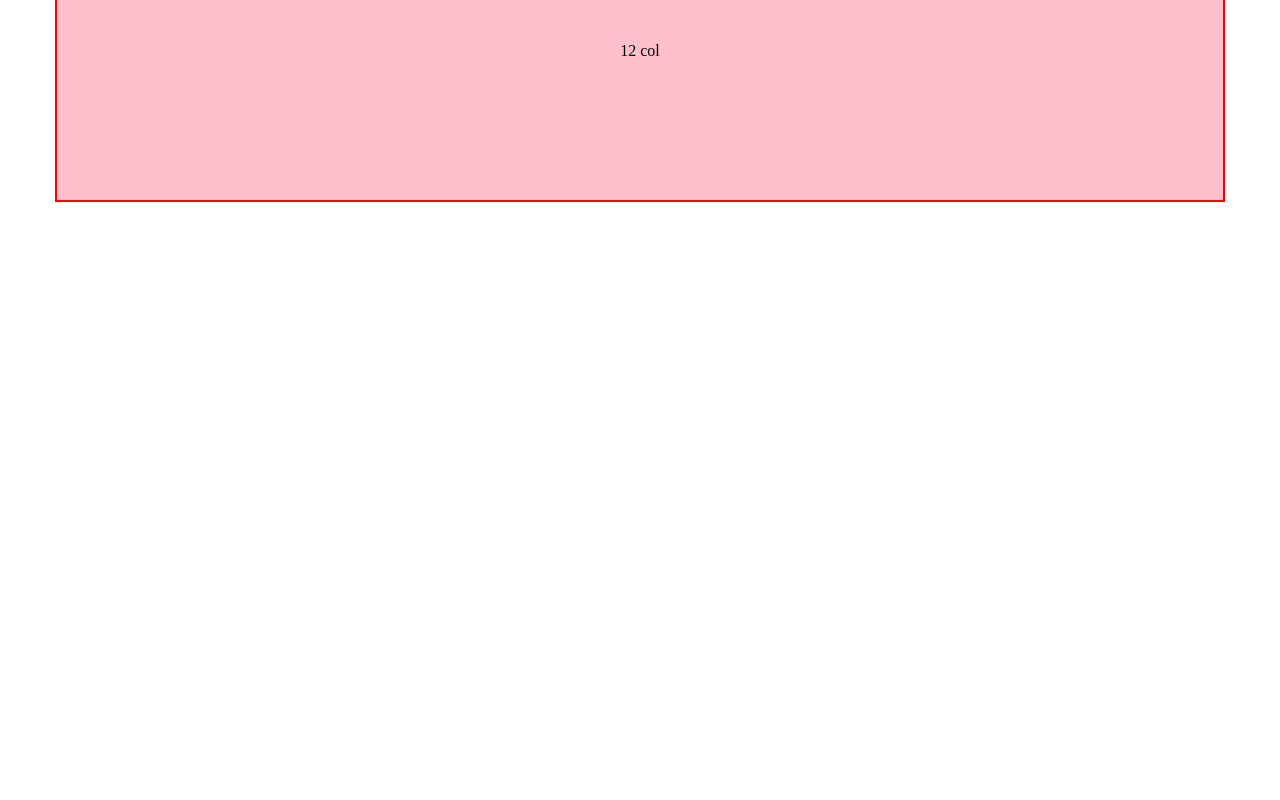
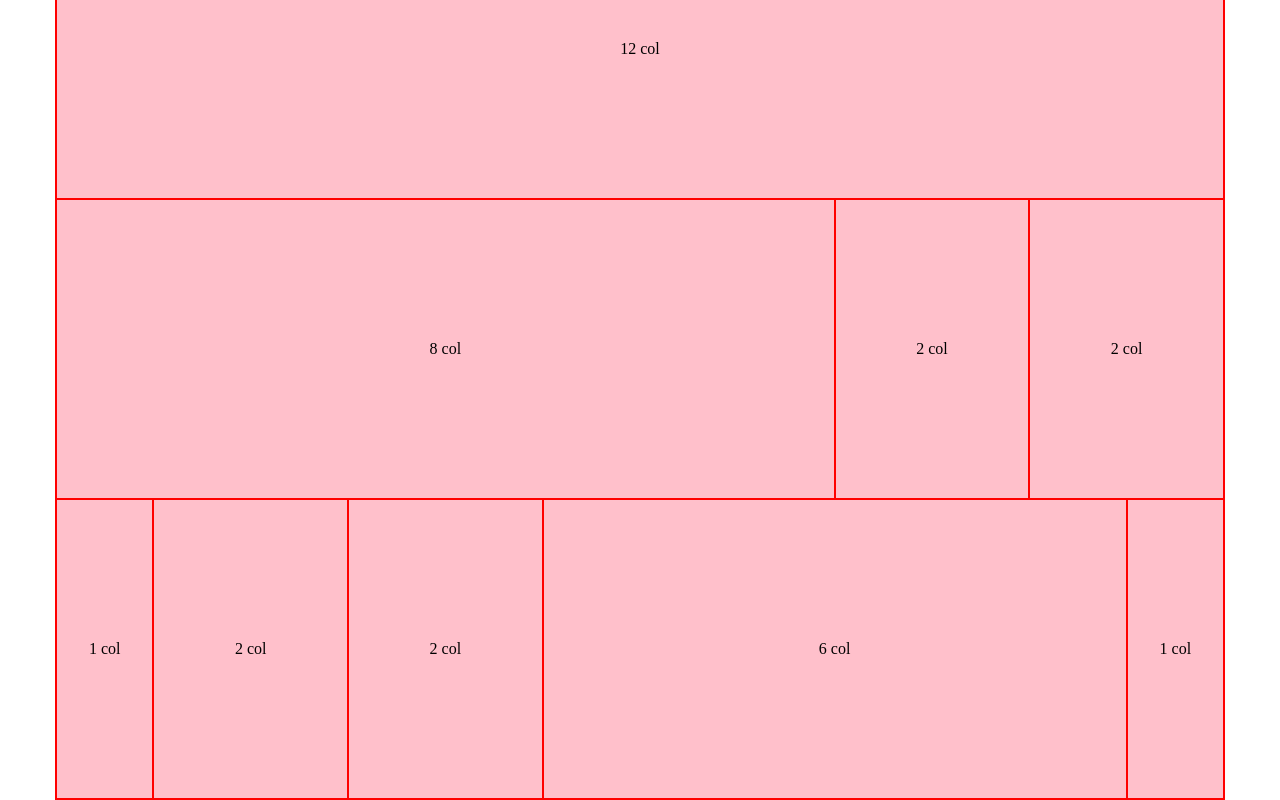
Before and after one commit to lorenzo-damico/html-css-12bool, a plain HTML site: page index.html in a window 1280 px wide. Shown: the part 402-1202 px from the top of the page. Before the commit the page ends 800 px from the top, so only its background shows below. Drawn offline with Linux system fonts and the light colour scheme.

Commit message:
quarta riga

```diff
--- a/css/12-boole.css
+++ b/css/12-boole.css
@@ -7,7 +7,7 @@
   float:left;
 }
 
-.row::after {
+.container::after {
   content: "";
   display: table;
   clear: both;
--- a/index.html
+++ b/index.html
@@ -23,10 +23,23 @@
         <div class="col-1"><p>1 col</p></div>
         <div class="col-1"><p>1 col</p></div>
       </div>
-    </div>
-    <div class="container">
+
       <div class="row">
         <div class="col-12"><p>12 col</p></div>
+      </div>
+
+      <div class="row">
+        <div class="col-8"><p>8 col</p></div>
+        <div class="col-2"><p>2 col</p></div>
+        <div class="col-2"><p>2 col</p></div>
+      </div>
+
+      <div class="row">
+        <div class="col-1"><p>1 col</p></div>
+        <div class="col-2"><p>2 col</p></div>
+        <div class="col-2"><p>2 col</p></div>
+        <div class="col-6"><p>6 col</p></div>
+        <div class="col-1"><p>1 col</p></div>
       </div>
     </div>
   </body>
```
